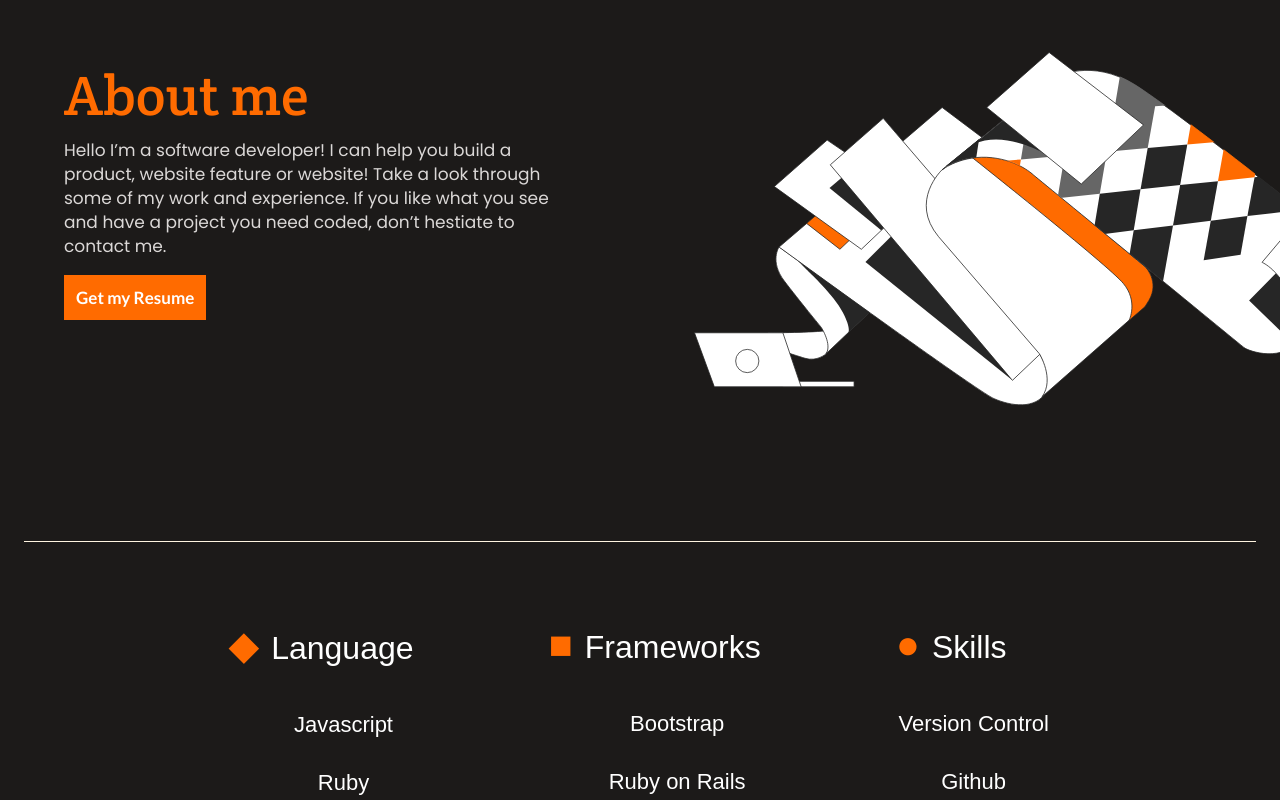
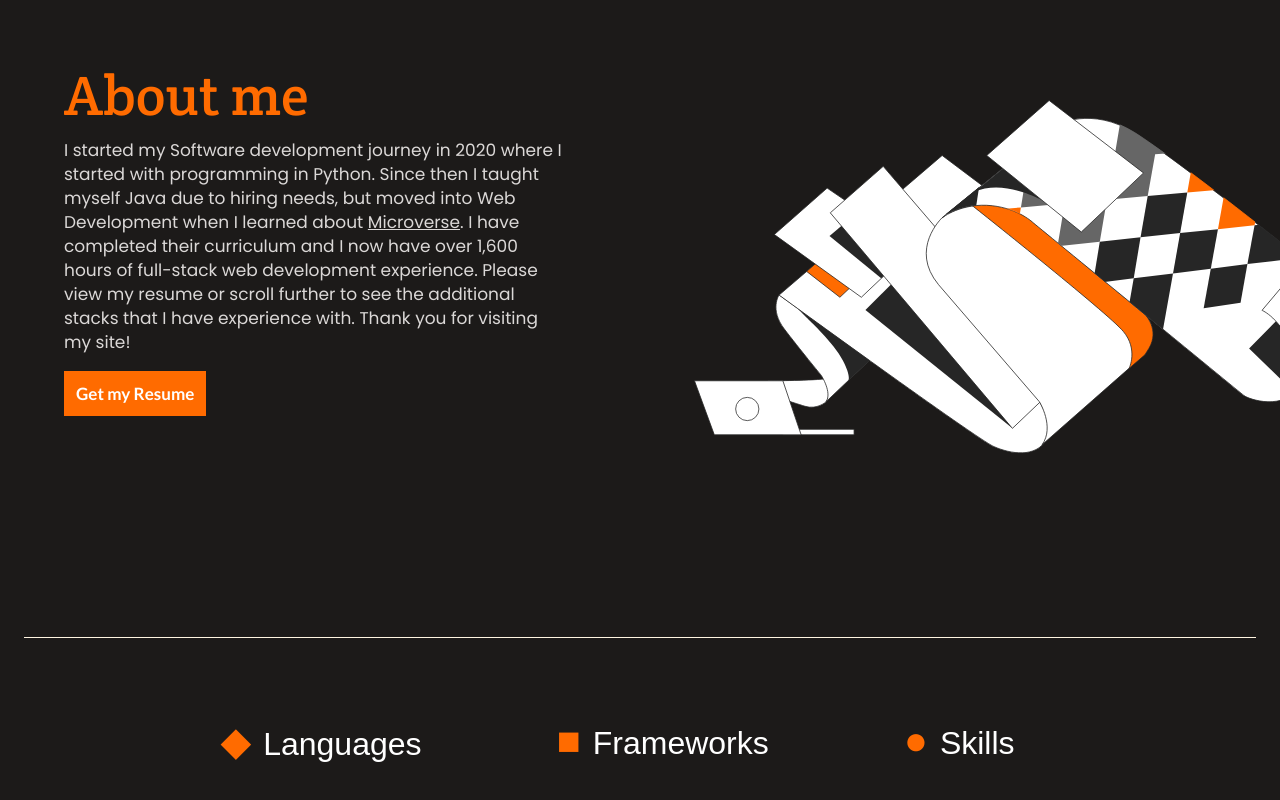
Before and after one commit to AKeeganDev/portfolio_react, a React (Create React App) app: page / in a window 1280 px wide. Shown: the part 2320-3120 px from the top of the page. Built offline with nearby package versions, Linux system fonts and the light colour scheme; a web font is replaced by a local one.

Commit message:
fix resume and About me

```diff
--- a/src/App.css
+++ b/src/App.css
@@ -1,39 +1,5 @@
-.App {
-  text-align: center;
-}
-
-.App-logo {
-  height: 40vmin;
-  pointer-events: none;
-}
-
-@media (prefers-reduced-motion: no-preference) {
-  .App-logo {
-    animation: App-logo-spin infinite 20s linear;
+@media screen and (max-width: 365px) {
+  html {
+    overflow-x: hidden;
   }
 }
-
-.App-header {
-  background-color: #282c34;
-  min-height: 100vh;
-  display: flex;
-  flex-direction: column;
-  align-items: center;
-  justify-content: center;
-  font-size: calc(10px + 2vmin);
-  color: white;
-}
-
-.App-link {
-  color: #61dafb;
-}
-
-@keyframes App-logo-spin {
-  from {
-    transform: rotate(0deg);
-  }
-
-  to {
-    transform: rotate(360deg);
-  }
-}
--- a/src/components/aboutMe.js
+++ b/src/components/aboutMe.js
@@ -6,13 +6,29 @@ const AboutMe = () => (
       <div className="personal-text">
         <h1 className="greeting">About me</h1>
         <p>
-          Hello I’m a software developer! I can help you build a product, website feature or
+          I started my Software development journey in 2020 where I started with programming in
           {' '}
-          website! Take a look through some of my work and experience. If you like what you see
+          Python. Since then I taught myself Java due to hiring needs,
           {' '}
-          and have a project you need coded, don’t hestiate to contact me.
+          but moved into Web Development when I learned about
+          {' '}
+          <a
+            className="microverse"
+            href="https://drive.google.com/file/d/1dCDwTatfExRFBhGzzpDYwx1MTYXRAWQj/view"
+            target="_blank"
+            rel="noreferrer"
+          >
+            Microverse
+          </a>
+          .
+          {' '}
+          I have completed their curriculum and I now have over 1,600 hours of full-stack web
+          {' '}
+          development experience. Please view my resume or scroll further to see the additional
+          {' '}
+          stacks that I have experience with. Thank you for visiting my site!
         </p>
-        <button type="button" className="see-project resume" onClick={() => { window.open('https://drive.google.com/file/d/13bX1O8TRFuXPJsujDcISXU5R8zI3w0wP/view?usp=sharing', '_blank'); }}><span>Get my Resume</span></button>
+        <button type="button" className="see-project resume" onClick={() => { window.open('https://drive.google.com/file/d/1rZ8WfmUVCjvcKHicsHc9DudPwlzQz4Xd/view?usp=sharing', '_blank'); }}><span>Get my Resume</span></button>
       </div>
     </div>
     <div className="margin">
@@ -24,7 +40,7 @@ const AboutMe = () => (
           <ul>
             <li className="language">
               <span className="orange">◆</span>
-              Language
+              Languages
             </li>
             <li className="lang">Javascript</li>
             <li className="lang">Ruby</li>
--- a/src/stylesheets/aboutMe.scss
+++ b/src/stylesheets/aboutMe.scss
@@ -42,6 +42,12 @@ $offwhite-theme2: #dbd8d7;
       font-family: 'Poppins', sans-serif;
       font-size: 17px;
       max-width: 500px;
+
+      a {
+        color: $offwhite-theme2;
+        font-family: 'Poppins', sans-serif;
+        font-size: 17px;
+      }
     }
 
     button {
--- a/src/stylesheets/featuredProject.scss
+++ b/src/stylesheets/featuredProject.scss
@@ -103,9 +103,7 @@ $offwhite-theme2: #dbd8d7;
 }
 
 @media screen and (max-width: 1099px) {
-  .title-project
-
-  .featured-img-space {
+  .title-project .featured-img-space {
     align-items: center;
 
     .title-project-details {
```
